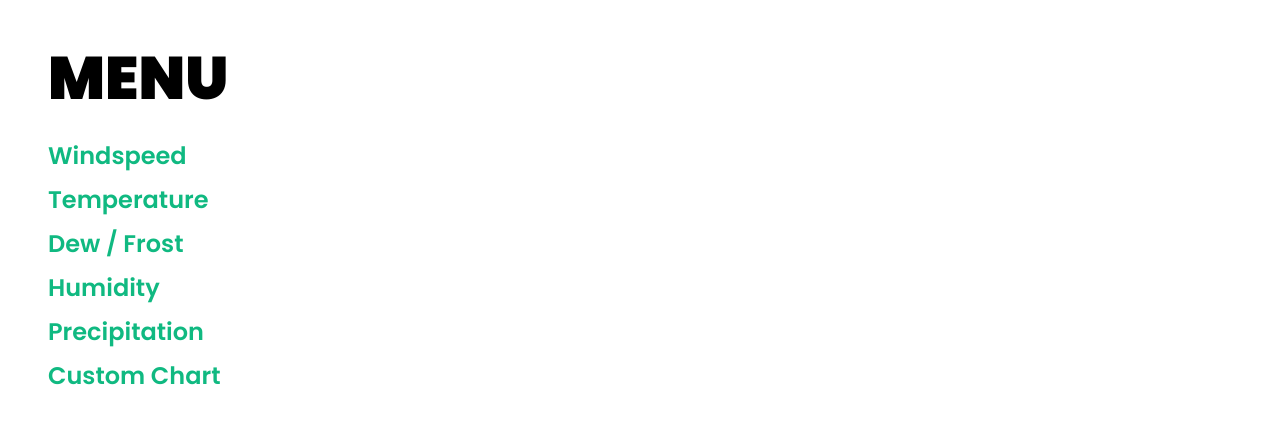
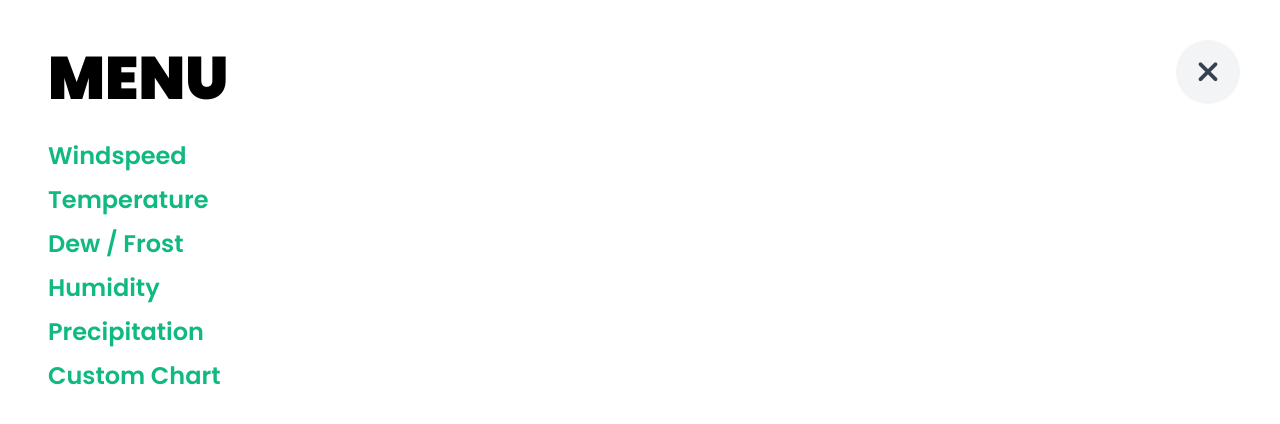
Before and after one commit to federicofusco/solarize, a React (Create React App) app in the folder yams-2021/: page / in a window 1280 px wide. Both pictures are taken after a click on the element 34 px from the left and 40 px from the top of the page. Shown: the top 424 px of the page. Built offline with nearby package versions, Linux system fonts and the light colour scheme; no server answers.

Commit message:
Forgot the close icon on the menu

```diff
--- a/yams-2021/src/components/Sidebar.js
+++ b/yams-2021/src/components/Sidebar.js
@@ -5,9 +5,10 @@ import { Link } from "react-router-dom";
  * Displays a sidebar on the screen
  *
  * @param {boolean} Visible Whether or not the menu should be visible
+ * @param {function} ToggleMenu A function which toggles the menu's visibility
  * @returns A sidebar
  */
-const Sidebar = ({ Visible }) => {
+const Sidebar = ({ Visible, ToggleMenu }) => {
 
     return (
         <div className={ `${ Visible ? "visible": "invisible" } absolute transform top-1/2 left-1/2 -translate-x-1/2 -translate-y-1/2 w-screen h-screen bg-white p-12` }>
@@ -21,6 +22,10 @@ const Sidebar = ({ Visible }) => {
             <Link className="menuLink" to="/precipitation">Precipitation</Link>
             <Link className="menuLink" to="/custom">Custom Chart</Link>
 
+            <div onClick={ ToggleMenu.bind ( this ) } className="absolute top-10 right-10 h-16 w-16 rounded-full bg-gray-100 flex justify-center">
+                <i className="my-auto text-3xl text-gray-700 fas fa-times"></i>
+            </div>
+
         </div>
     )
 
--- a/yams-2021/src/pages/App.js
+++ b/yams-2021/src/pages/App.js
@@ -94,7 +94,7 @@ class App extends React.Component {
         return (
             <div className="w-full h-screen">
 
-                <Sidebar Visible={ this.state.menuVisible } />
+                <Sidebar Visible={ this.state.menuVisible } ToggleMenu={ this.ToggleMenu } />
 
                 <Navbar ToggleMenu={ this.ToggleMenu } />
 
```
